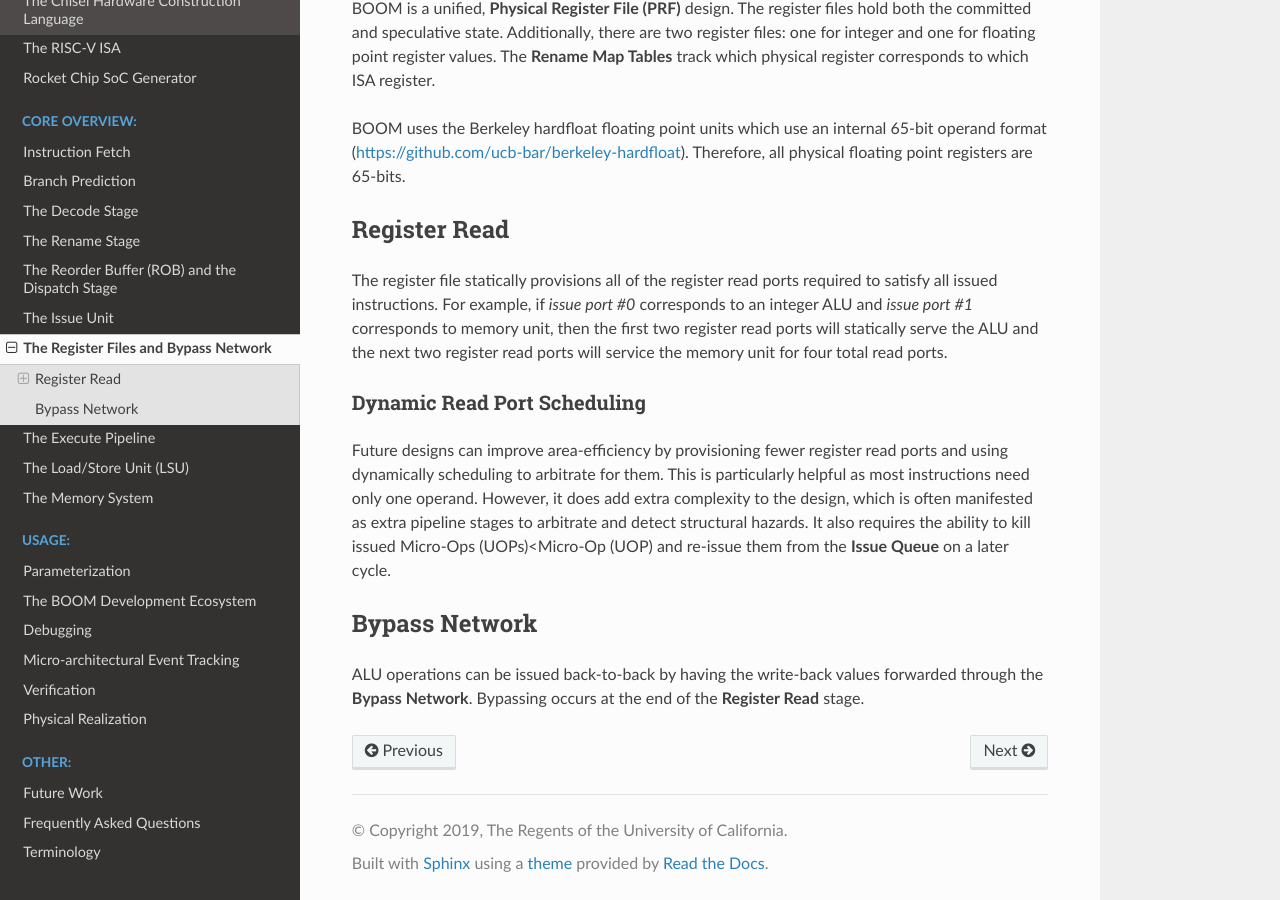
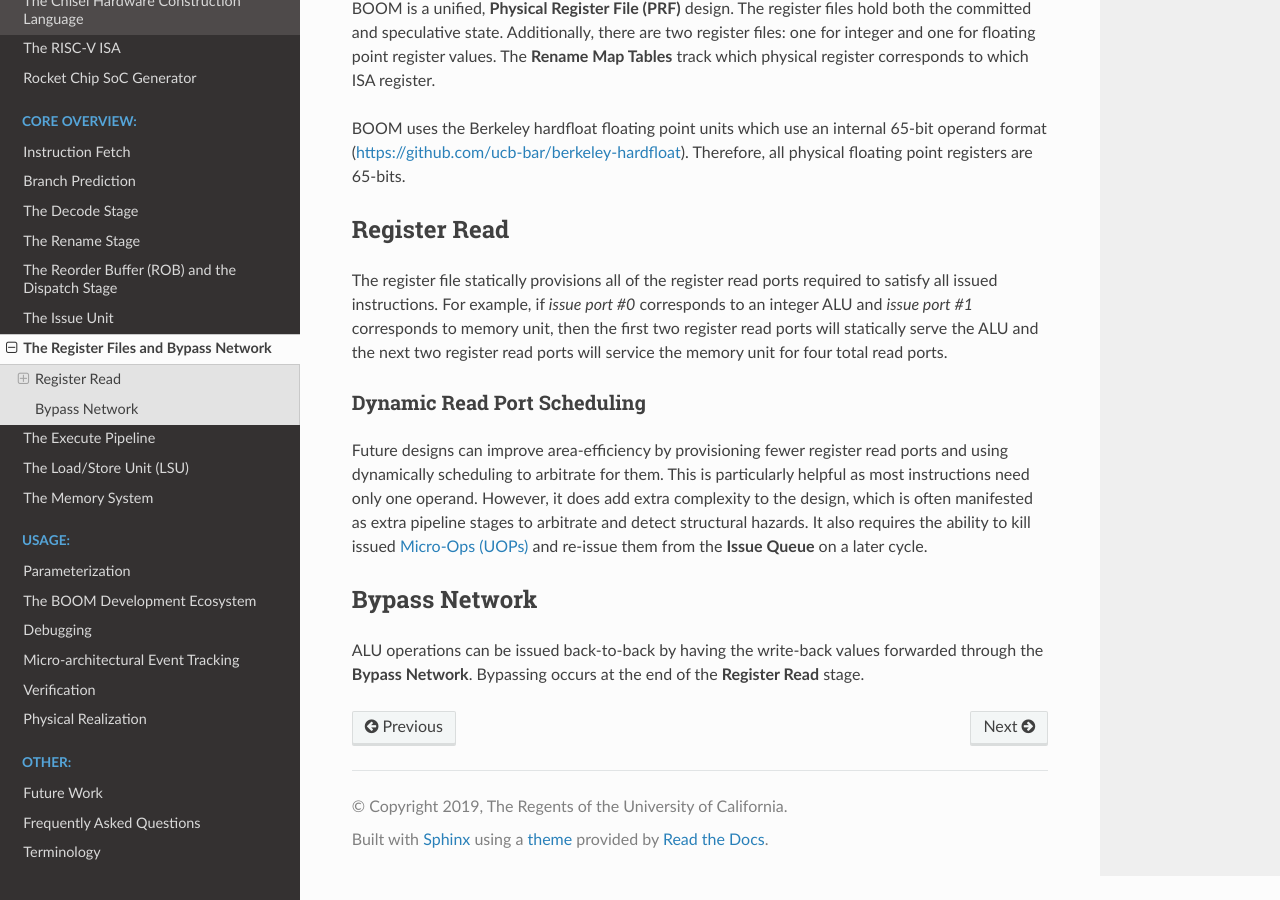
Before and after one commit to riscv-boom/riscv-boom, a Sphinx documentation site: the page built from docs/sections/reg-file-bypass-network.rst, in a window 1280 px wide and 900 px high, scrolled down 598 px. Built offline with Sphinx 7.4.7 and the Read the Docs theme 3.1.0, drawn with Linux system fonts in a browser that asks for light colours.

Commit message:
minor fixes

```diff
--- a/docs/sections/reg-file-bypass-network.rst
+++ b/docs/sections/reg-file-bypass-network.rst
@@ -42,7 +42,7 @@ them. This is particularly helpful as most instructions need only one
 operand. However, it does add extra complexity to the design, which is
 often manifested as extra pipeline stages to arbitrate and detect
 structural hazards. It also requires the ability to kill issued
-:term:`Micro-Ops (UOPs)<Micro-Op (UOP)` and re-issue them from the **Issue Queue** on a later cycle.
+:term:`Micro-Ops (UOPs)<Micro-Op (UOP)>` and re-issue them from the **Issue Queue** on a later cycle.
 
 Bypass Network
 --------------
```
